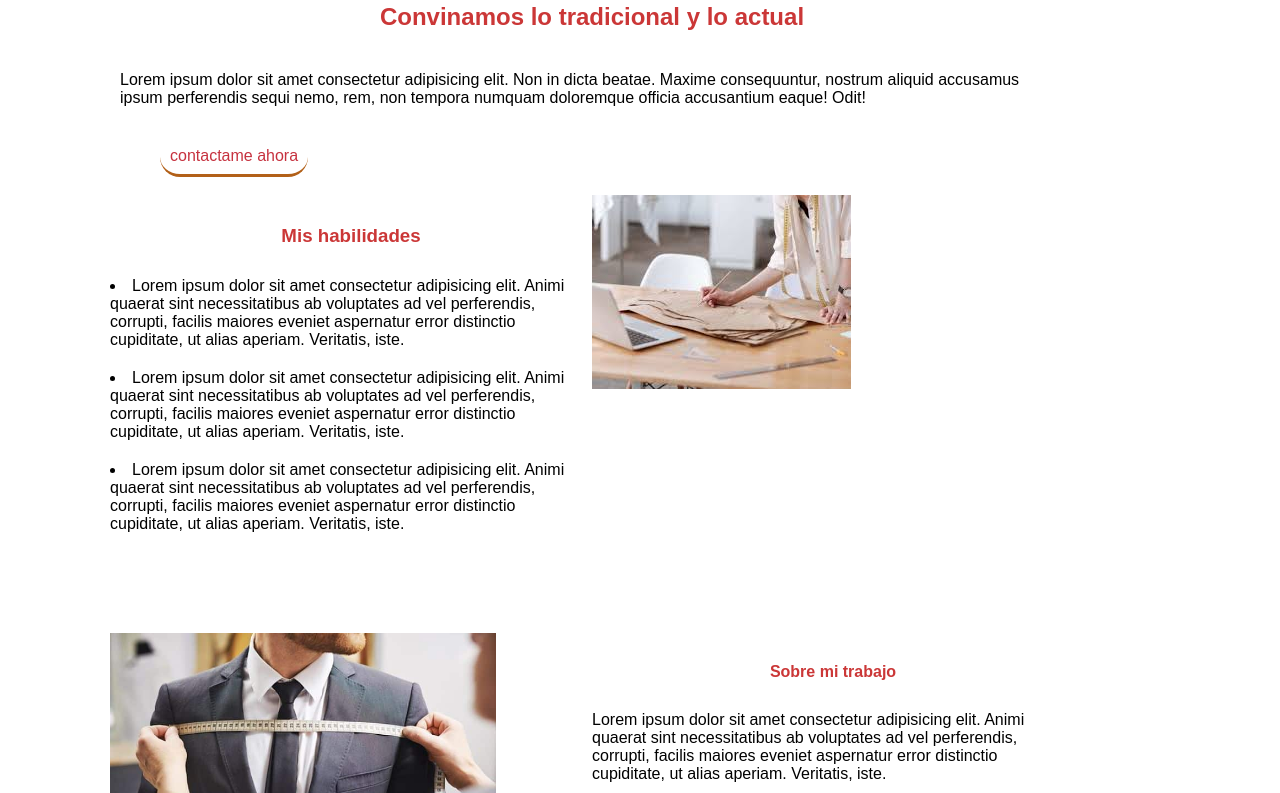
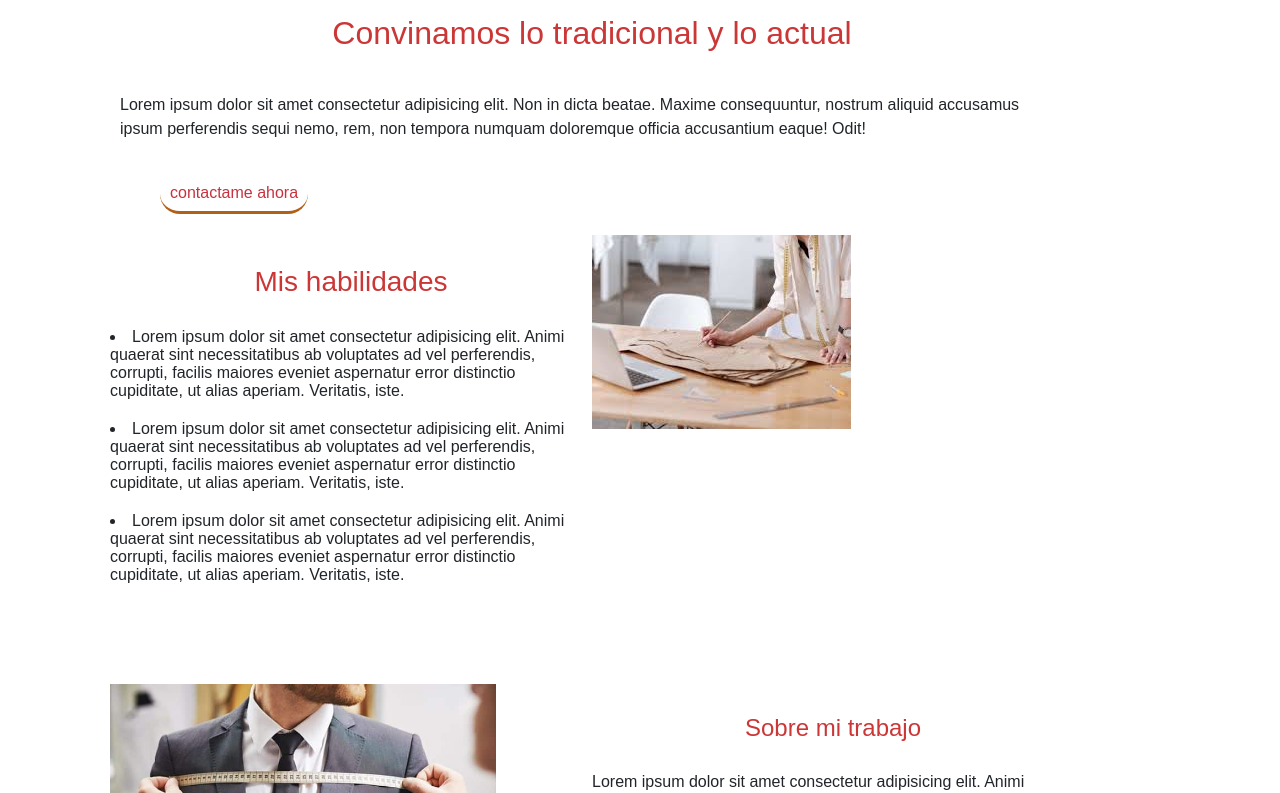
Before and after one commit to flores07gabriela28/proyecto-1, a plain HTML site: page index.html in a window 1280 px wide. Shown: the part 750-1543 px from the top of the page. Drawn offline with nearby package versions, Linux system fonts and the light colour scheme.

Commit message:
BOOTSTRAP Y SASS

```diff
--- a/index.html
+++ b/index.html
@@ -5,13 +5,15 @@
   <meta charset="UTF-8" />
   <meta http-equiv="X-UA-Compatible" content="IE=edge" />
   <meta name="viewport" content="width=device-width, initial-scale=1.0" />
-  <title>pagina web Sastria studio beto</title>
-  <link rel="stylesheet" href="./css/style.css" />
+  <!-- CSS only -->
+  <link href="https://cdn.jsdelivr.net/npm/bootstrap@5.2.0-beta1/dist/css/bootstrap.min.css" rel="stylesheet"
+    integrity="sha384-0evHe/X+R7YkIZDRvuzKMRqM+OrBnVFBL6DOitfPri4tjfHxaWutUpFmBp4vmVor" crossorigin="anonymous">
   <link rel="stylesheet" href="https://cdnjs.cloudflare.com/ajax/libs/font-awesome/6.1.1/css/all.min.css"
     integrity="sha512-KfkfwYDsLkIlwQp6LFnl8zNdLGxu9YAA1QvwINks4PhcElQSvqcyVLLD9aMhXd13uQjoXtEKNosOWaZqXgel0g=="
     crossorigin="anonymous" referrerpolicy="no-referrer" >
   <link href="https://unpkg.com/aos@2.3.1/dist/aos.css" rel="stylesheet">
-
+  <link rel="stylesheet" href="./css/style.css" />
+<title>pagina web Sastria studio beto</title>
 
 </head>
 
@@ -181,8 +183,11 @@
 
   <script src="https://kit.fontawesome.com/c502ddf66b.js" crossorigin="anonymous"></script>
 <script src="https://unpkg.com/aos@2.3.1/dist/aos.js"></script>
-<script>
-  AOS.init();
+<script> AOS.init(); </script>
+
+
+    <script src="https://cdn.jsdelivr.net/npm/bootstrap@5.2.0-beta1/dist/js/bootstrap.bundle.min.js" integrity="sha384-pprn3073KE6tl6bjs2QrFaJGz5/SUsLqktiwsUTF55Jfv3qYSDhgCecCxMW52nD2" crossorigin="anonymous">
+
 </script>
 
 </body>
```
Also changed, not shown: img/fondo.jpg, img/item_contacto.webp, img/logo.png, img/traje juvenil.jpg, img/vestido de nvovia.jpeg.
